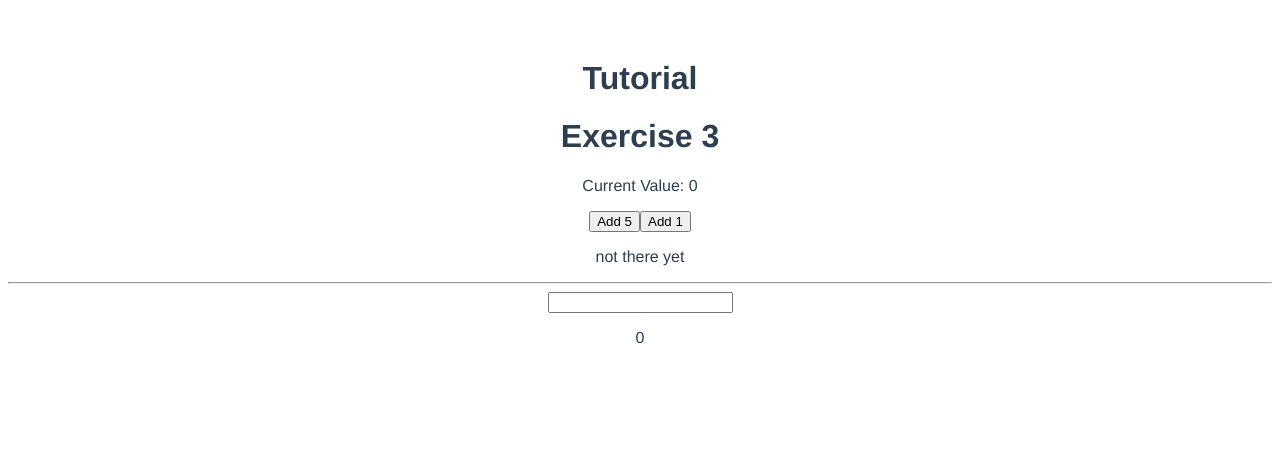
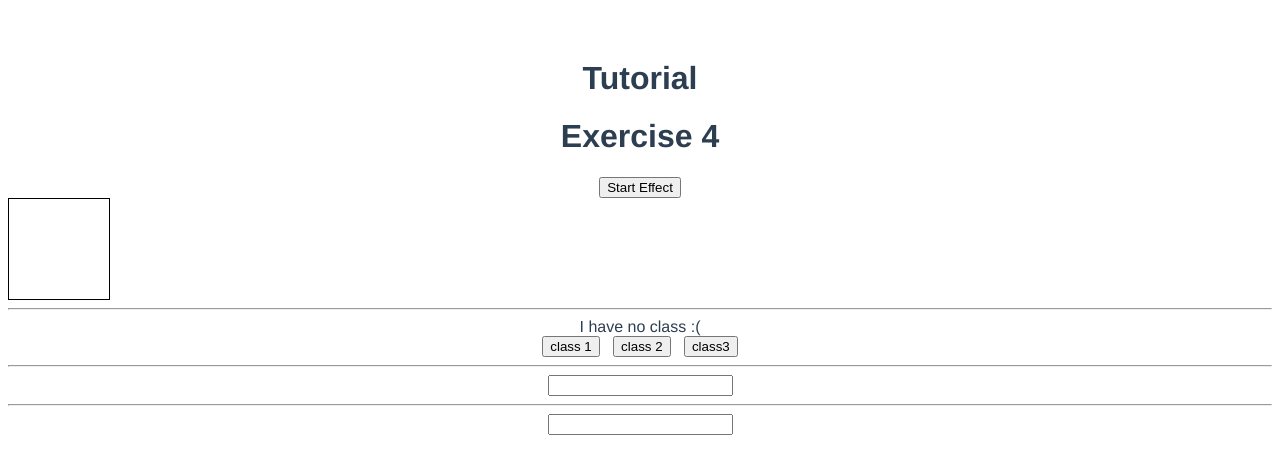
Before and after one commit to joankuah/vue-example, a Vue app: page / in a window 1280 px wide. Shown: the top 474 px of the page. Built offline with nearby package versions, Linux system fonts and the light colour scheme.

Commit message:
Exercise 4

```diff
--- a/src/App.vue
+++ b/src/App.vue
@@ -1,23 +1,26 @@
 <template>
   <div id="app">
     <h1>Tutorial</h1>
-    <!-- <exercise1/>
-    <exercise2/> -->
-    <exercise3/>
+    <!-- <exercise1/> -->
+    <!-- <exercise2/> -->
+    <!-- <exercise3/> -->
+    <exercise4/>
   </div>
 </template>
 
 <script>
 // import Exercise1 from './components/Exercise1.vue'
 // import Exercise2 from './components/Exercise2.vue'
-import Exercise3 from './components/Exercise3.vue'
+// import Exercise3 from './components/Exercise3.vue'
+import Exercise4 from './components/Exercise4.vue'
 
 export default {
   name: 'App',
   components: {
     // Exercise1,
     // Exercise2,
-    Exercise3
+    // Exercise3
+    Exercise4
   }
 }
 </script>
--- /dev/null
+++ b/src/components/Exercise4.vue
@@ -0,0 +1,142 @@
+<template>
+    <div>
+        <h1>Exercise 4</h1>
+        <!-- 1) Start the Effect with the Button. The Effect should alternate the "highlight" or "shrink" class on each new
+        setInterval tick (attach respective class to the div with id "effect" below) -->
+        <div>
+            <button @click="startEffect">Start Effect</button>
+            <div :class="['effect', toggleCss]" ></div>
+        </div>
+        <hr>
+        <div>
+            <!-- 2) Create a couple of CSS classes and attach them via the array syntax -->
+            <div :class="[class1, class2, class3 , toggleClass]">{{ whatClassAmI() }}</div>
+            <div>
+                <button @click="class1 = !class1, class2 = false, class3 = false">class 1</button>
+                &nbsp;
+                <button @click="class2 = !class2, class1 = false, class3 = false">class 2</button>
+                &nbsp;
+                <button @click="class3 = !class3, class1 = false, class2 = false">class3</button>
+            </div>
+        </div>
+        <hr>
+        <div>
+            <!-- 3) Let the user enter a class (create some example classes) and attach it -->
+            <div>
+                <input type="text" v-model="input">
+                <div :class="input"></div>
+            </div>
+        </div>
+        <hr>
+        <div>
+            <!-- 5) Repeat 3) but now with values for styles (instead of class names). Attach
+            the respective styles -->
+            <div>
+                <input type="text" v-model="color">
+                <div :class="color"></div>
+            </div>
+        </div>
+    </div>
+</template>
+
+<script>
+export default {
+    data: () => ({
+        toggle : false,
+        hasEffectStarted: false,
+        class1: false,
+        class2: false,
+        class3: false,
+        input: '',
+        color: ''
+    }),
+    methods: {
+        startEffect: function() {
+            //setInterval
+            const self = this
+            self.hasEffectStarted = true
+            this.intervalid1 = setInterval( function() {
+                self.toggle = !self.toggle
+            }, 2000)
+
+        },
+        whatClassAmI: function() {
+
+            if(this.class1) {
+                return "I am class 1"
+            } else if (this. class2) {
+                return "I am class 2"
+            } else if (this.class3) {
+                return "I am class 3"
+            } else {
+                return " I have no class :("
+            }
+
+        }
+    },
+    computed: {
+        toggleCss: function() {
+            return {
+                effect: !this.hasEffectStarted,
+                highlight: this.toggle && this.hasEffectStarted,
+                shrink: !this.toggle && this.hasEffectStarted
+            }
+        },
+        toggleClass: function() {
+            return {
+                class1: this.class1,
+                class2: this.class2,
+                class3: this.class3
+            }
+        },
+        myStyle: function() {
+            return {
+                backgroundColor: this.color
+            }
+        }
+
+    }
+}
+</script>
+
+<style>
+.effect {
+    width: 100px;
+    height: 100px;
+    border: 1px solid black;
+}
+
+.highlight {
+    background-color: red;
+    width: 200px;
+}
+
+.shrink {
+    background-color: gray;
+    width: 50px;
+}
+
+.class1 {
+    background-color: pink;
+    width: 100px;
+    height: 100px;
+    margin: auto;
+    border: 1px solid black;
+}
+
+.class2 {
+    background-color: lightblue;
+    width: 100px;
+    height: 100px;
+    margin: auto;
+    border: 1px solid black;
+}
+
+.class3 {
+    background-color: lightgreen;
+    width: 100px;
+    height: 100px;
+    margin: auto;
+    border: 1px solid black;
+}
+</style>
```
